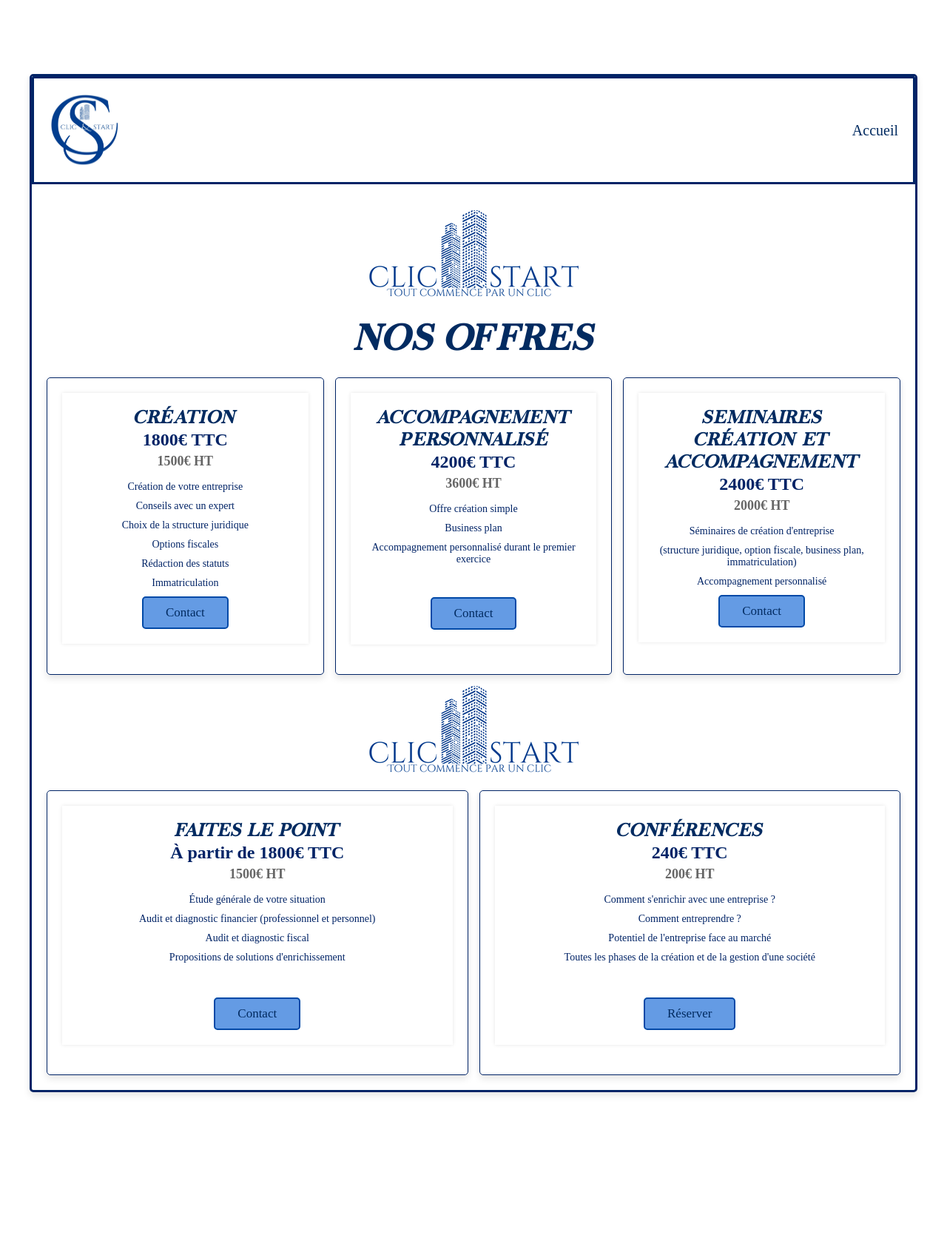
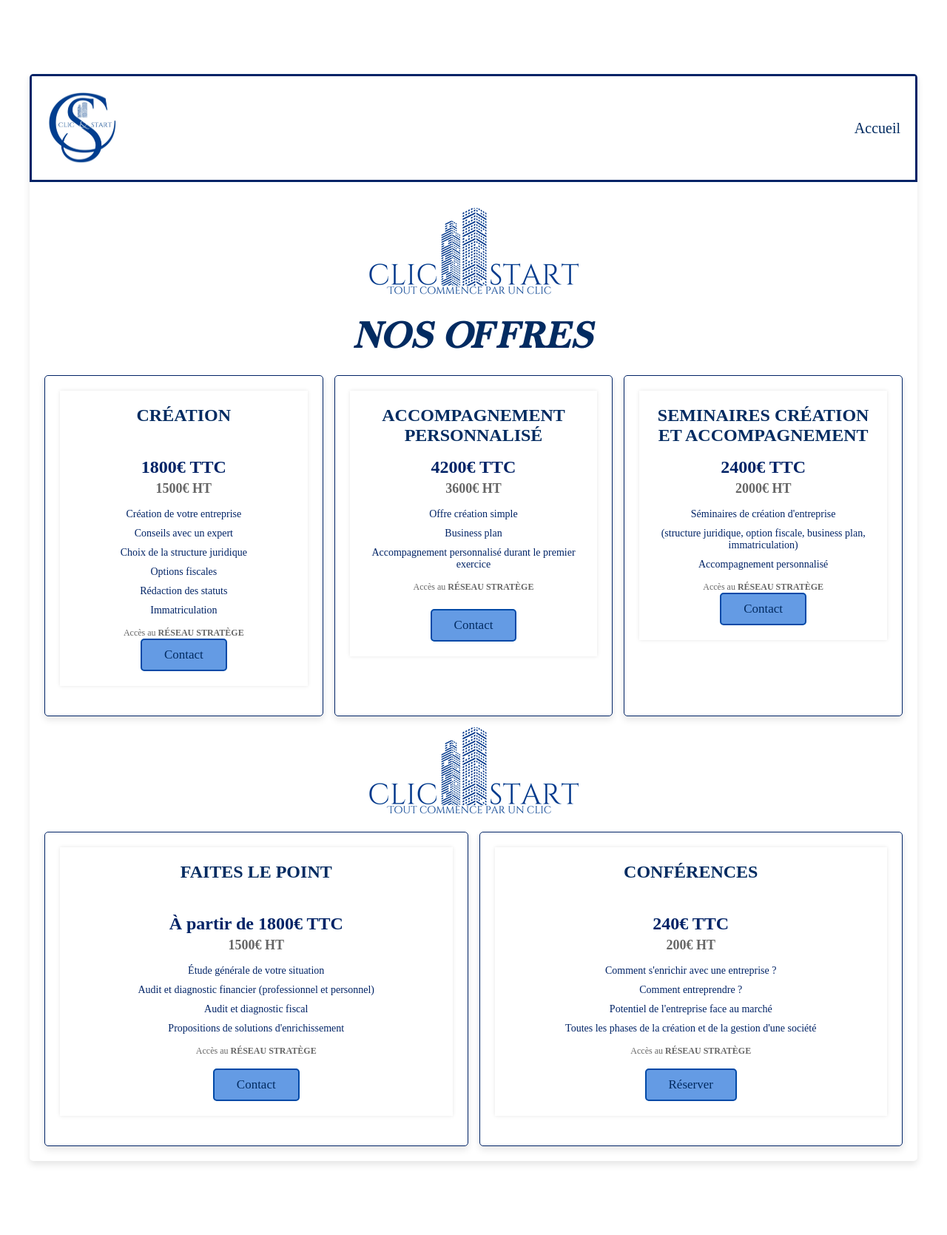
Before and after one commit to Tebayai/clic_start, a PHP site: page /formule.html in a window 1280 px wide. Shown: the whole page at 74% size. Before the commit the page ends 1481 px from the top, so only its background shows below. Run offline with PHP 8.4, Linux system fonts and the light colour scheme.

Commit message:
modif sur le css responsive et border

```diff
--- a/formule.css
+++ b/formule.css
@@ -66,7 +66,7 @@
   max-width: 1200px;
   margin: 10rem auto;
   box-shadow: var(--box-shadow);
-  border: 3px solid #002366;
+
 }
 
 section{
@@ -192,17 +192,14 @@
 }
 
 .formule .box-container .box h3{
-  font-size: 2.5rem;
-  font-family: chapaza;
+  font-size: 2.4rem;
   text-transform: uppercase;
   color: var(--color6);
-
+  height: 70px;
 }
-
 
 .box .list2{
   height: 140px;
-
 }
 
 .logov2{
@@ -211,7 +208,11 @@
 
 }
 
-
+.note {
+  font-size: 12px;
+  margin-top: 15px;
+  color: #666;
+}
 
 
 /*************/
@@ -241,12 +242,7 @@
 
   }
   /*retirer l'effet de list2 */
-  .box .list2{
-    height: 400px;
-  }
-  .box .list1{
-    height: 400px;
-  }
+
   .formule .box-container .box .btn {
     margin-top: 3rem;
   }
--- a/formule.html
+++ b/formule.html
@@ -26,7 +26,7 @@
         <div class="box-container">
           <div class="box">
             <div class="offer">
-              <h3>Création</h3>
+              <h3 class="ts">Création</h3>
               <p class="price">1800€ TTC<br><span>1500€ HT</span></p>
               <div class="list1">
                 <ul>
@@ -37,6 +37,8 @@
                     <li>Rédaction des statuts</li>
                     <li>Immatriculation</li>
                 </ul>
+                <p class="note">Accès au <strong>RÉSEAU STRATÈGE</strong></p>
+
             </div>
               <a href="index.html#cont" class="btn">Contact</a>
             </div>
@@ -51,9 +53,10 @@
                     <li>Offre création simple</li>
                     <li>Business plan</li>
                     <li>Accompagnement personnalisé durant le premier exercice</li>
-                    <br><br><br>
                 </ul>
+                <p class="note">Accès au <strong>RÉSEAU STRATÈGE</strong></p>
               </div>
+              <br><br>
               <a href="index.html#cont" class="btn">Contact</a>
             </div>
           </div>
@@ -71,13 +74,14 @@
                     <li>(structure juridique, option fiscale, business plan, immatriculation)</li>
                     <li>Accompagnement personnalisé</li>
                 </ul>
+                <p class="note">Accès au <strong>RÉSEAU STRATÈGE</strong></p>
               </div>
               <a href="index.html#cont" class="btn">Contact</a>
             </div>
           </div>
         </div>
 
-      <img src="img/lg.PNG" alt=logo class="logov2">
+      <img src="img/lg.png" alt=logo class="logov2">
         <div class="box-container">
 
         <div class="box">
@@ -91,6 +95,7 @@
                   <li>Audit et diagnostic fiscal</li>
                   <li>Propositions de solutions d'enrichissement</li>
               </ul>
+              <p class="note">Accès au <strong>RÉSEAU STRATÈGE</strong></p>
             </div>
             <a href="index.html#cont" class="btn">Contact</a>
           </div>
@@ -108,6 +113,7 @@
                     <li>Potentiel de l'entreprise face au marché</li>
                     <li>Toutes les phases de la création et de la gestion d'une société</li>
                 </ul>
+                <p class="note">Accès au <strong>RÉSEAU STRATÈGE</strong></p>
               </div>
               <a href="https://www.billetweb.fr/multi_event.php?&multi=35845&color=023e8f&from_event=1153006" class="btn">Réserver</a>
           </div>
```
